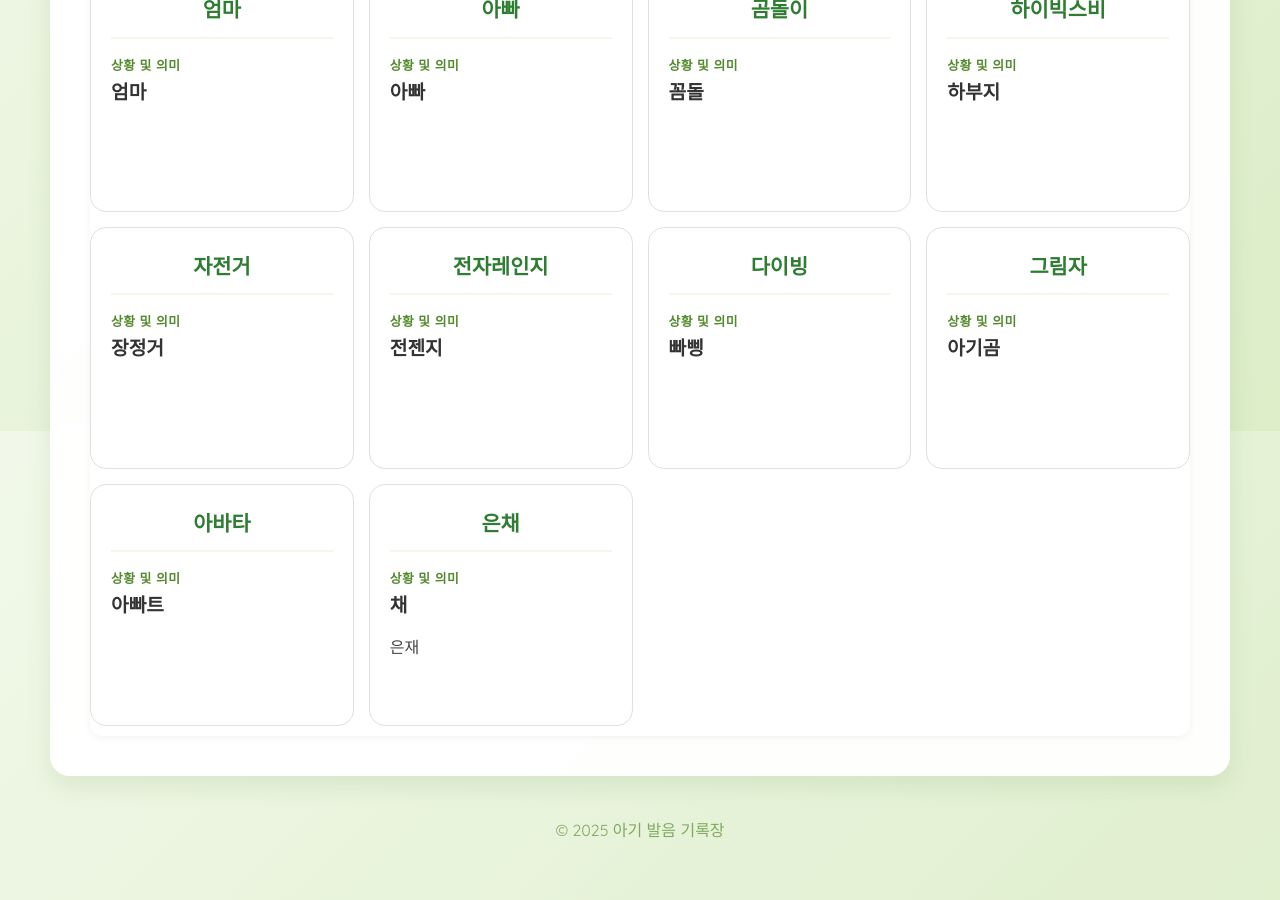
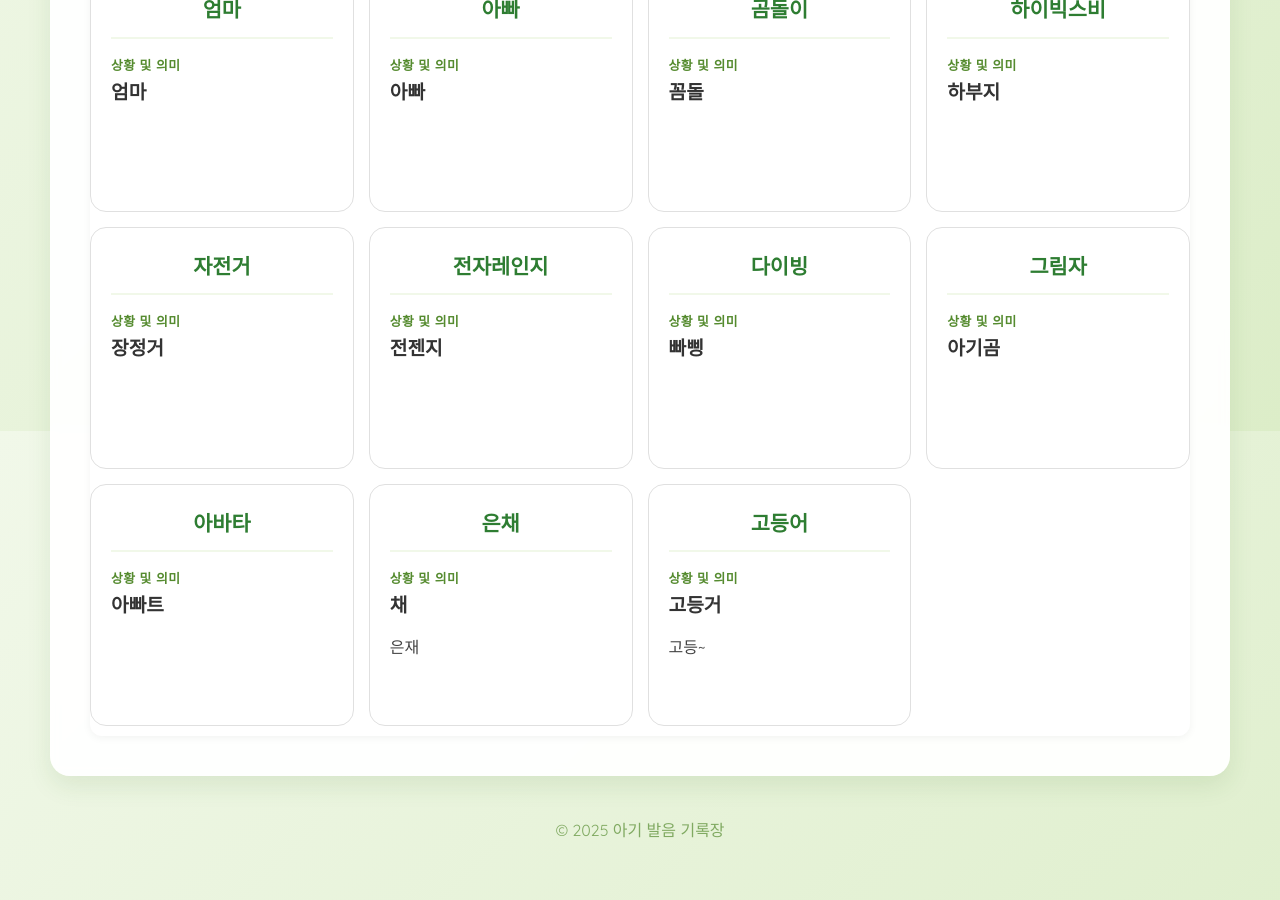
Before and after one commit to JunSungKang/baby-speech-diary, a Jekyll site: the page built from index.md, in a window 1280 px wide and 900 px high, scrolled down 3169 px. Built offline with Jekyll 4.4.1, drawn with Linux system fonts in a browser that asks for light colours; our own code applies the rules of GitHub Pages for plain Markdown files.

Commit message:
Add new entry for '고등어' in index

```diff
--- a/index.md
+++ b/index.md
@@ -60,3 +60,4 @@ layout: default
 | 그림자 | 아기곰 ||
 | 아바타 | 아빠트 ||
 | 은채 | 채 | 은재 |
+| 고등어 | 고등거 | 고등~ |
```
